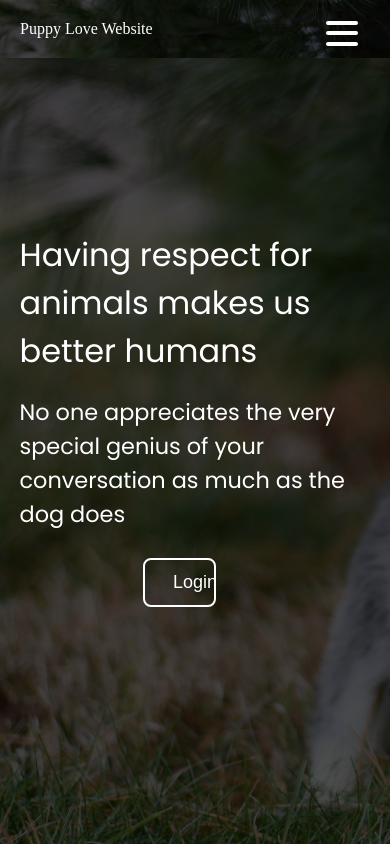
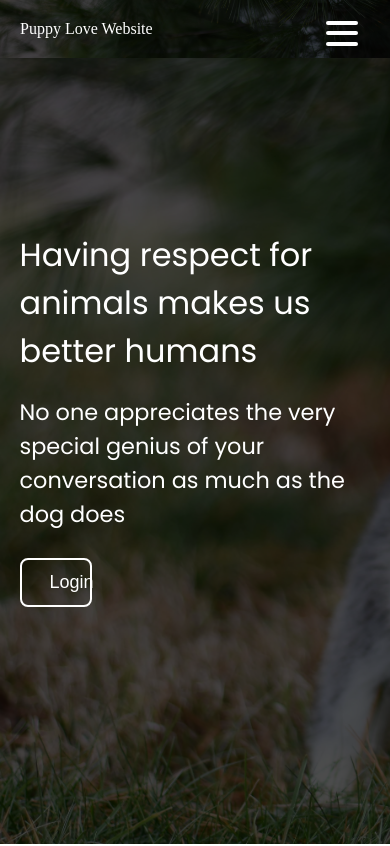
Before and after one commit to shivam-bhadani/Puppy-Love, a React (Create React App) app: page /puppy-love in a window 390 px wide. Shown: the top 846 px of the page. Built offline with nearby package versions, Linux system fonts and the light colour scheme.

Commit message:
make button responsive

```diff
--- a/src/CSS/responsive.css
+++ b/src/CSS/responsive.css
@@ -23,7 +23,7 @@
     .buttons{
         display: flex;
         flex-direction: column;
-        width: 100%;
+        width: fit-content;
         align-items: center;
         justify-content: center;
     }
```
